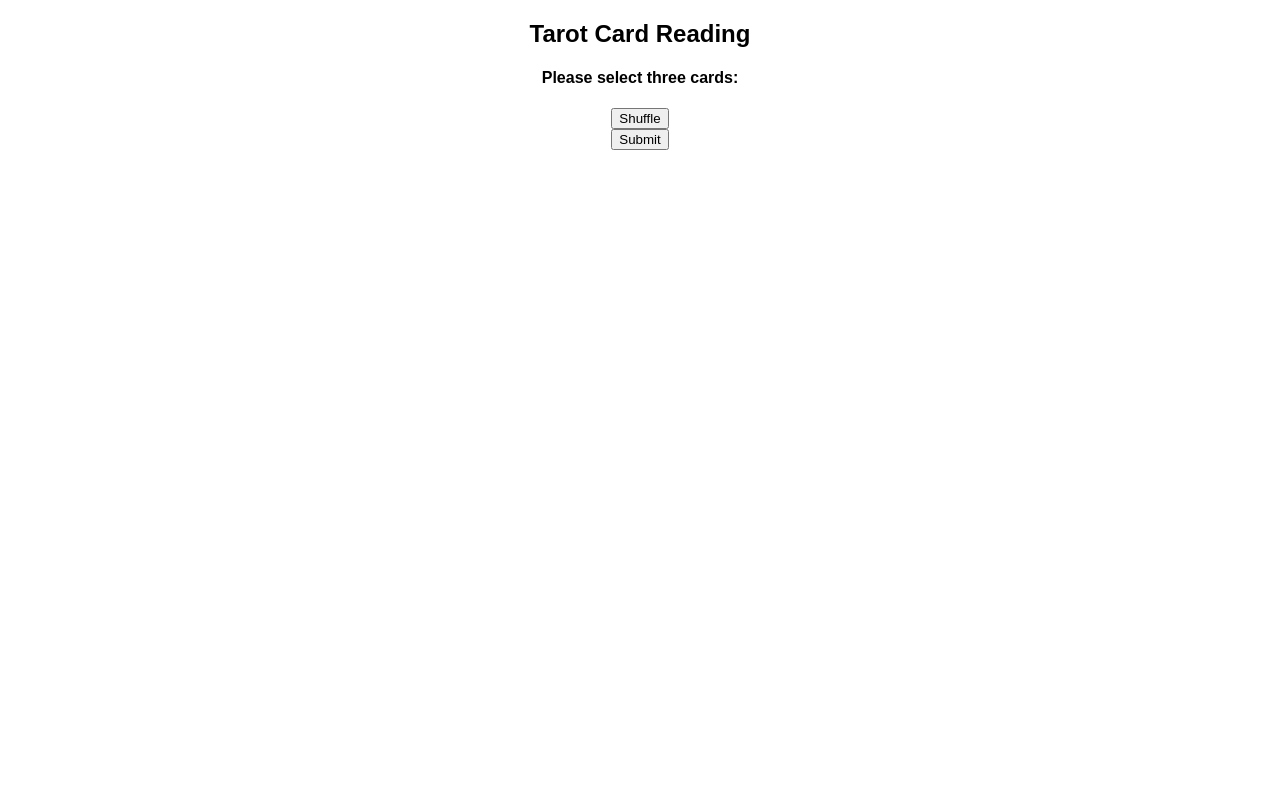
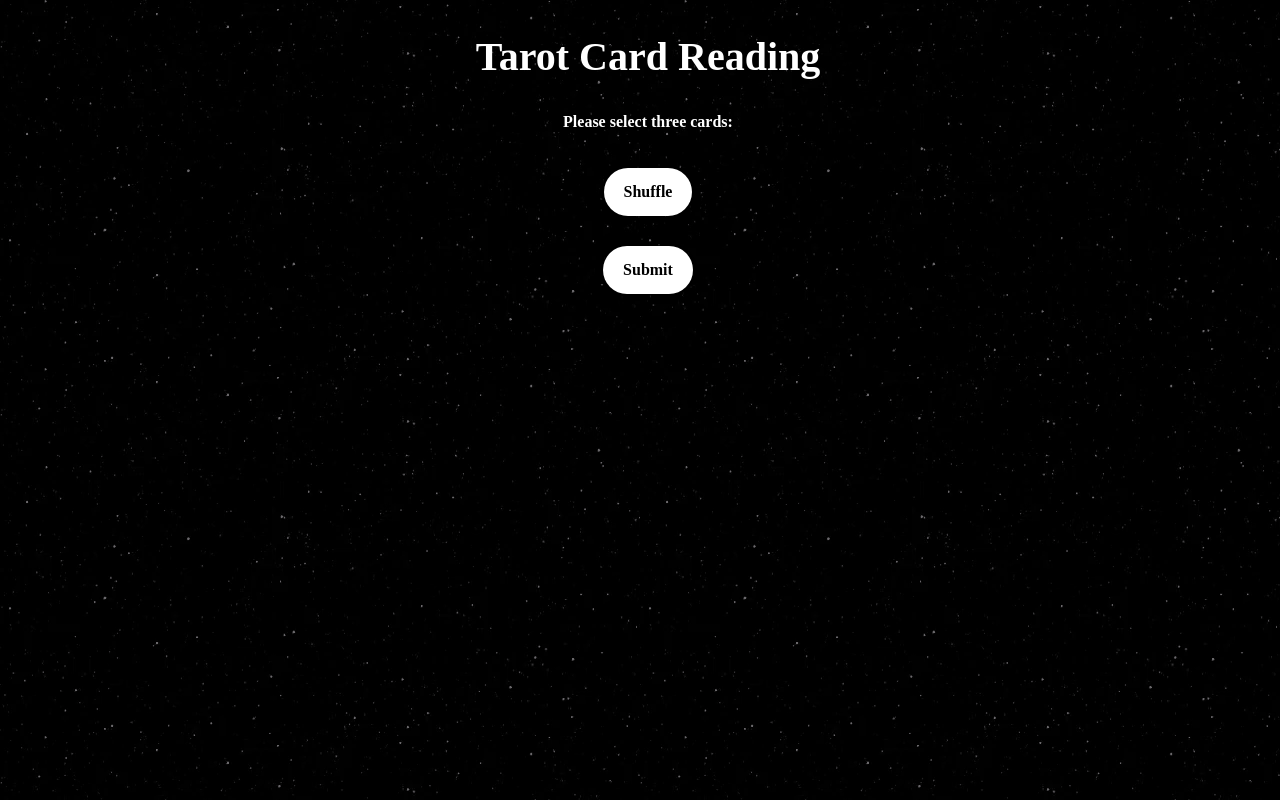
Before and after one commit to cse110-sp23-group19/tarot-card-reader, a website with bundled scripts: page src/selection.html in a window 1280 px wide. Built offline with nearby package versions, Linux system fonts and the light colour scheme.

Commit message:
css for new styles

```diff
--- a/src/css/landing.css
+++ b/src/css/landing.css
@@ -1,5 +1,12 @@
 body {
 	font-family: Arial, Helvetica, sans-serif;
+	background-image: url("/src/assets/sparkling-night-background.gif");
+	height:100%;
+    width:100%;
+}
+
+h2{
+	color: white;
 }
 
 /* setting up the page setup. allign all elements
@@ -81,3 +88,9 @@ button:hover::before {
 #randomQuote {
 	font-size: 23px;
 }
+
+
+
+img{
+	filter: invert()
+}
--- a/src/css/selection.css
+++ b/src/css/selection.css
@@ -1,10 +1,17 @@
+
 body {
 	font-family: Arial, Helvetica, sans-serif;
+	background-image: url("/src/assets/sparkling-night-background.gif");
+	height:100%;
+    width:100%;
 }
 
 #selection-page {
 	text-align: center;
 	visibility: visible;
+	color: white;
+	/* background-image: linear-gradient(#0d183b, black) */
+
 }
 
 #fortune-page{
@@ -12,12 +19,25 @@ body {
 	visibility: hidden;
 	/* align-items: right; */
 	/* background-color: aliceblue; */
+	/* color: rgb(216, 204, 161); */
+
+	color: white;
+
+}
+h2{
+	font-family: "MedievalSharp";
+	font-size: 40px;
+}
+
+h4{
+	font-family:  "MedievalSharp";
+	font-weight: 5px;
 
 }
 
 
 .display-fortunes{
-	background-color: aliceblue;
+	/* background-color: aliceblue; */
 	display: flex;
 	flex-wrap: wrap;
 	/* padding: 20px; */
@@ -27,4 +47,34 @@ body {
 	align-content: center;
 
 
+
+
+
+
 }
+
+button{
+	background-color: white;
+	font-size: 16px;
+
+
+	padding: 10px 20px;
+	border: none;
+	border-radius: 30px;
+	font-size: 16px;
+	font-weight: bold;
+
+
+	cursor: pointer;
+	color: #000000;
+	box-shadow: 0px 2px 5px rgba(0, 0, 0, 0.2);
+	transition: background-color 0.3s ease;
+	position: relative;
+	overflow: hidden;
+	font-family: "Nanum Myeongjo";
+
+	padding-top: 15px;
+	padding-bottom: 15px;
+	margin: 15px;
+
+}
```
